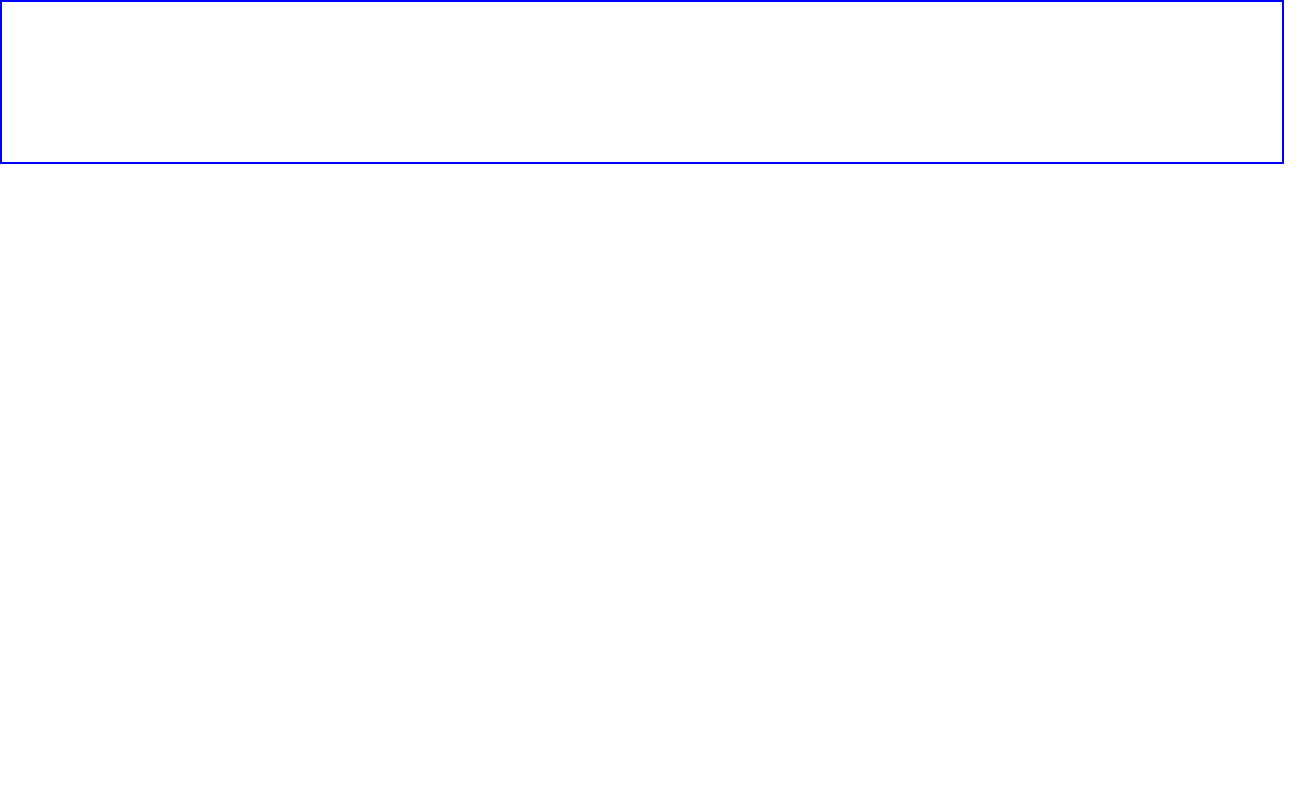
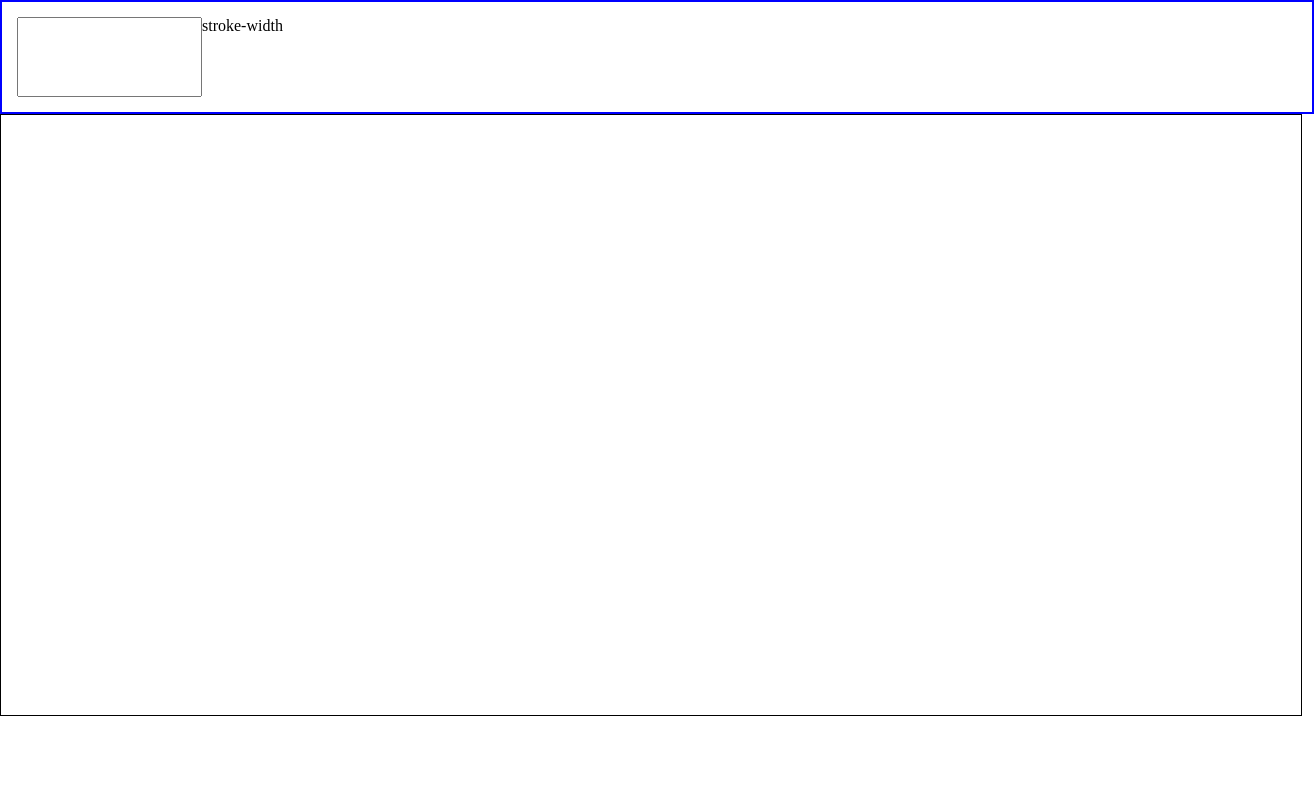
Before and after one commit to kakalasek/WA-12, a plain HTML site: page index.html in a window 1280 px wide. Shown: the whole page, 1314 px wide, since content can reach past the window. Drawn offline with Linux system fonts and the light colour scheme.

Commit message:
paint size

```diff
--- a/index.html
+++ b/index.html
@@ -18,20 +18,25 @@
       .bar {
         border: 2px solid blue;
         width: 100vw;
-        height: 20vh;
+        height: 10vh;
+        padding: 15px;
         display: flex;
       }
 
       canvas {
-        width: 100vw;
-        height: 80vh;
+        width: 1300px;
+        height: 600px;
+        border: 1px solid black;
       }
     </style>
   </head>
   <body>
     <div class="box">
-      <div class="bar"></div>
-      <canvas id="cnv" width="450" height="450" alt="A canvas"></canvas>
+      <div class="bar">
+        <input id="stroke-width" type="number" />
+        <label for="stroke-width">stroke-width</label>
+      </div>
+      <canvas id="cnv" width="1300" height="600" alt="A canvas"></canvas>
     </div>
 
     <script src="script.js"></script>
--- a/script.js
+++ b/script.js
@@ -4,7 +4,7 @@ let coord = { x: 0, y: 0 };
 
 function draw() {
   ctx.beginPath();
-  ctx.lineWidth = 5;
+  ctx.lineWidth = document.getElementById("stroke-width").value;
   ctx.lineCap = "round";
   ctx.strokeStyle = "#ACD3ED";
   ctx.moveTo(coord.x, coord.y);
```
